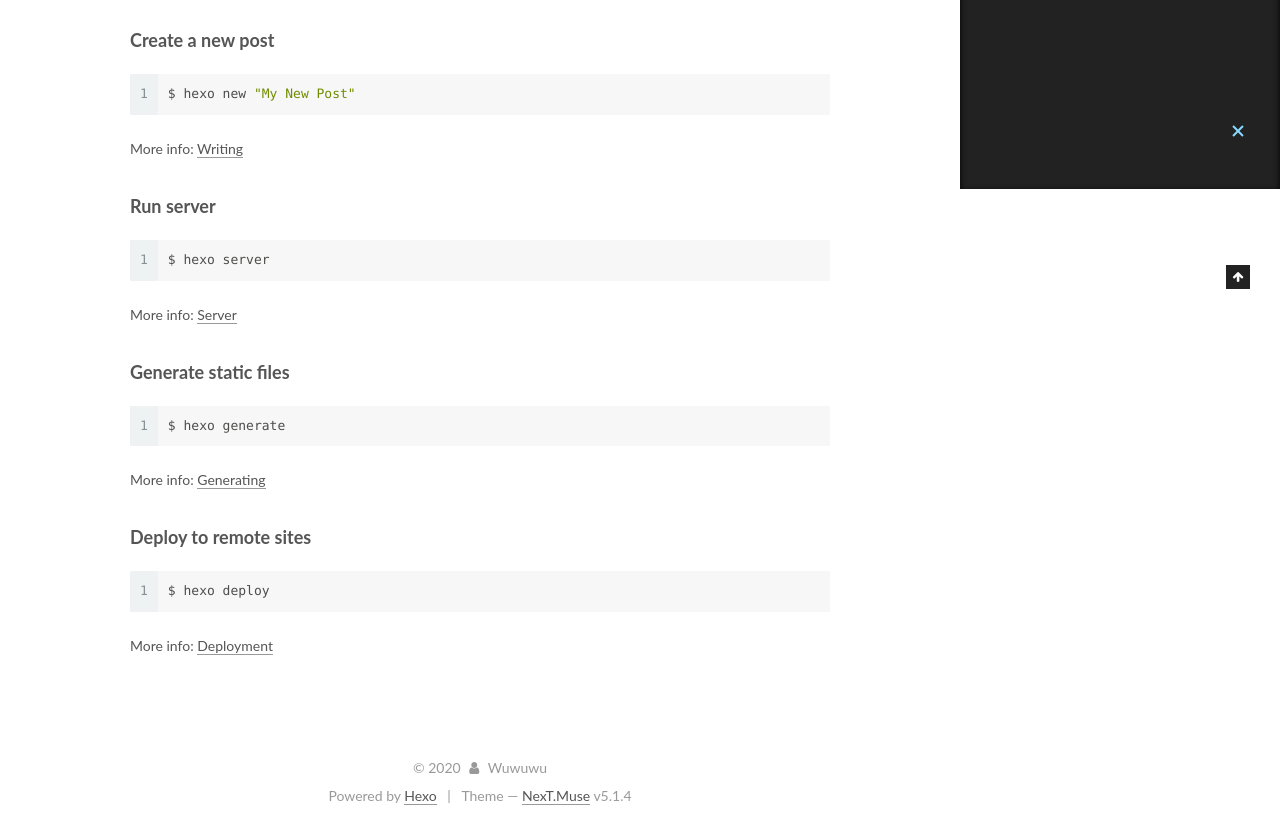
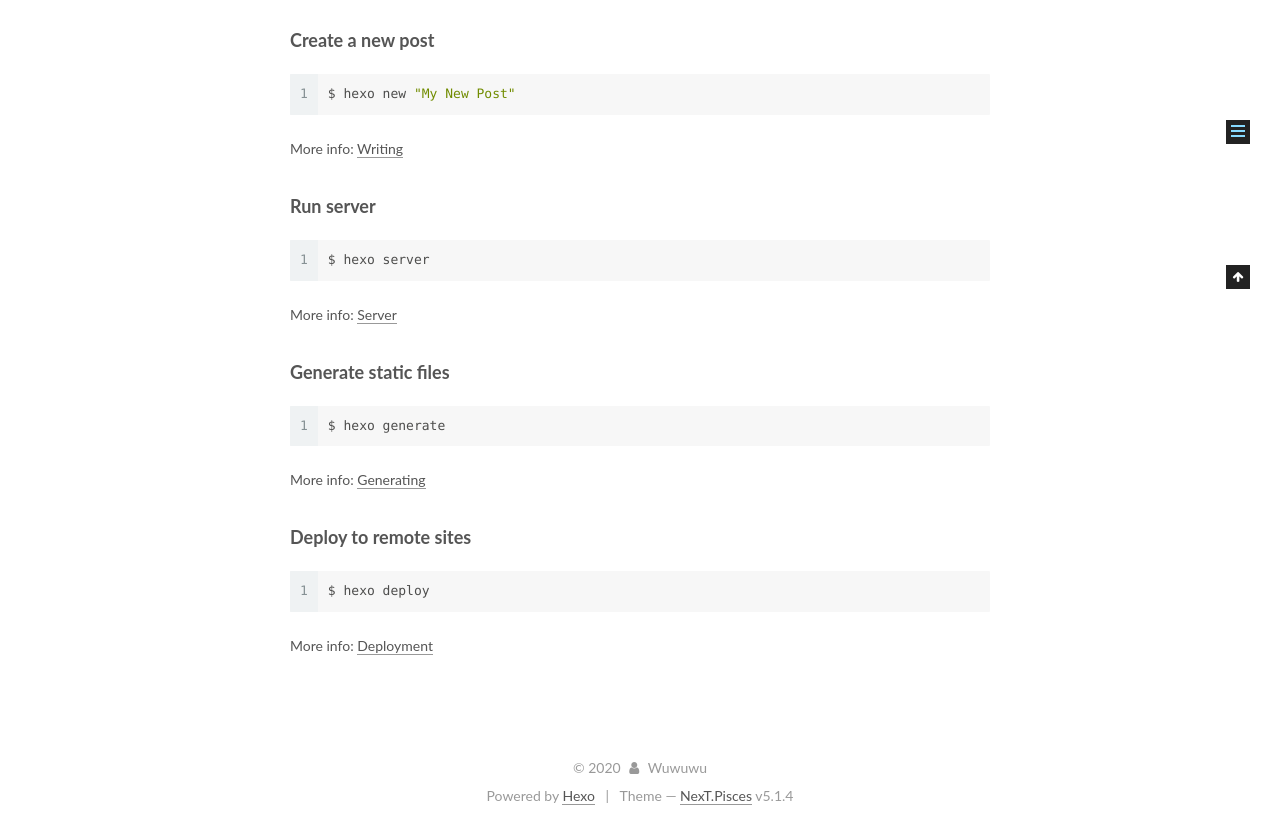
Before and after one commit to wuwuwuyuanhang/wuwuwuyuanhang.github.io, a plain HTML site: page 2020/07/13/hello-world/index.html in a window 1280 px wide. Shown: the part 611-1441 px from the top of the page. Drawn offline with Linux system fonts and the light colour scheme.

Commit message:
Site updated: 2020-07-14 08:33:42

```diff
--- a/2020/07/13/hello-world/index.html
+++ b/2020/07/13/hello-world/index.html
@@ -5,7 +5,7 @@
 
 
 
-<html class="theme-next muse use-motion" lang="zh-CN">
+<html class="theme-next pisces use-motion" lang="zh-CN">
 <head>
   <meta charset="UTF-8"/>
 <meta http-equiv="X-UA-Compatible" content="IE=edge" />
@@ -97,7 +97,7 @@
   var NexT = window.NexT || {};
   var CONFIG = {
     root: '/',
-    scheme: 'Muse',
+    scheme: 'Pisces',
     version: '5.1.4',
     sidebar: {"position":"left","display":"post","offset":12,"b2t":false,"scrollpercent":false,"onmobile":false},
     fancybox: true,
@@ -500,7 +500,7 @@
 
 
 
-  <div class="theme-info">Theme &mdash; <a class="theme-link" target="_blank" href="https://github.com/iissnan/hexo-theme-next">NexT.Muse</a> v5.1.4</div>
+  <div class="theme-info">Theme &mdash; <a class="theme-link" target="_blank" href="https://github.com/iissnan/hexo-theme-next">NexT.Pisces</a> v5.1.4</div>
 
 
 
@@ -601,6 +601,13 @@
 
 
 
+  <script type="text/javascript" src="/js/src/affix.js?v=5.1.4"></script>
+
+  <script type="text/javascript" src="/js/src/schemes/pisces.js?v=5.1.4"></script>
+
+
+
+
   <script type="text/javascript" src="/js/src/scrollspy.js?v=5.1.4"></script>
 <script type="text/javascript" src="/js/src/post-details.js?v=5.1.4"></script>
 
```
Also changed, not shown: archives/2020/07/index.html (+10 -3 lines), archives/2020/index.html (+10 -3 lines), archives/index.html (+10 -3 lines), index.html (+10 -3 lines).
